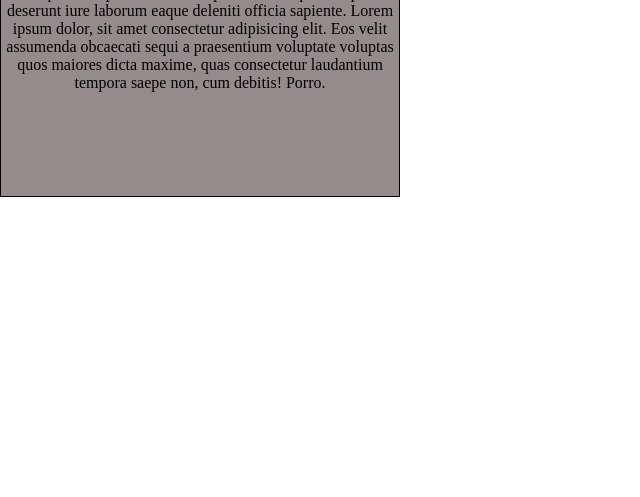
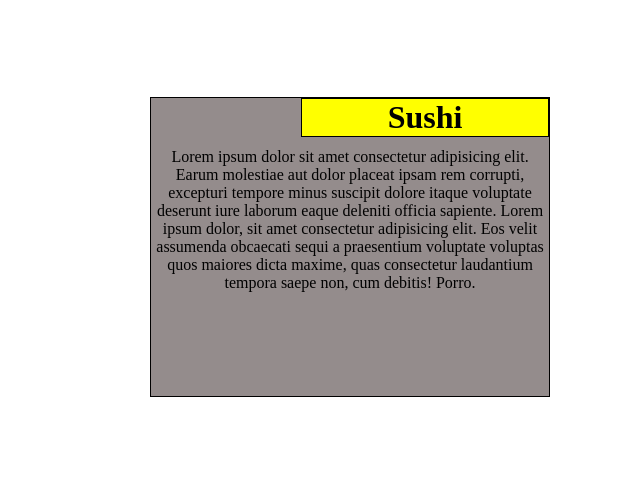
Before and after one commit to cmalena22/cmalena22.github.io-courserta-tests, a plain HTML site: page mod2_solution/index.html in a window 768 px wide. Shown: the part 770-1267 px from the top of the page, without its empty margins (0-640 px from the left). Before the commit the page ends 967 px from the top, so only its background shows below. Drawn offline with Linux system fonts and the light colour scheme.

Commit message:
correction

```diff
--- a/mod2_solution/css/style.css
+++ b/mod2_solution/css/style.css
@@ -83,8 +83,8 @@ h1 {
 }
 
 /********** tablet devices only **********/
-@media (max-width: 768px) and
-(min-width: 991px) {
+@media (min-width: 768px) and
+(max-width: 991px) {
 
   .col-md-1,
   .col-md-2,
```
